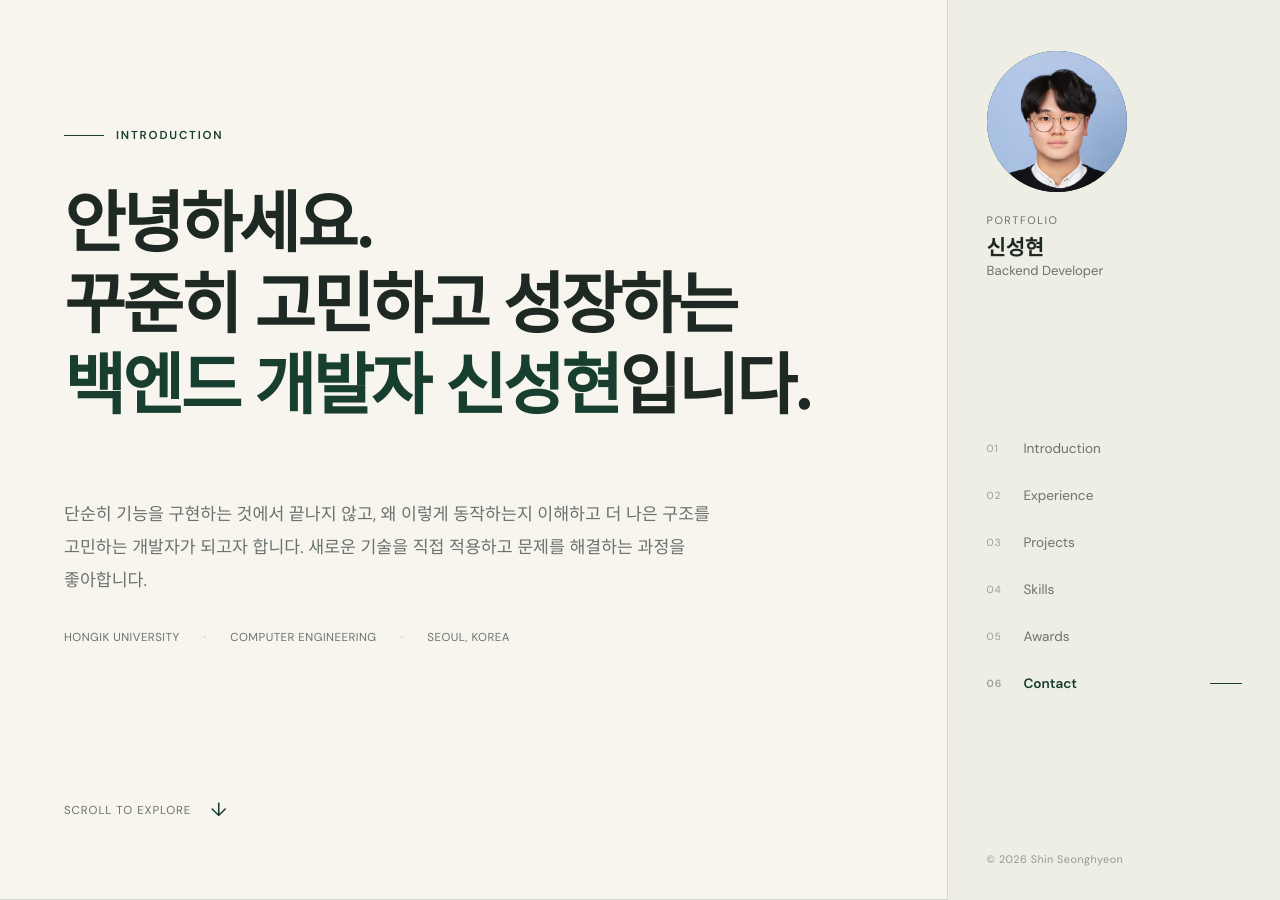
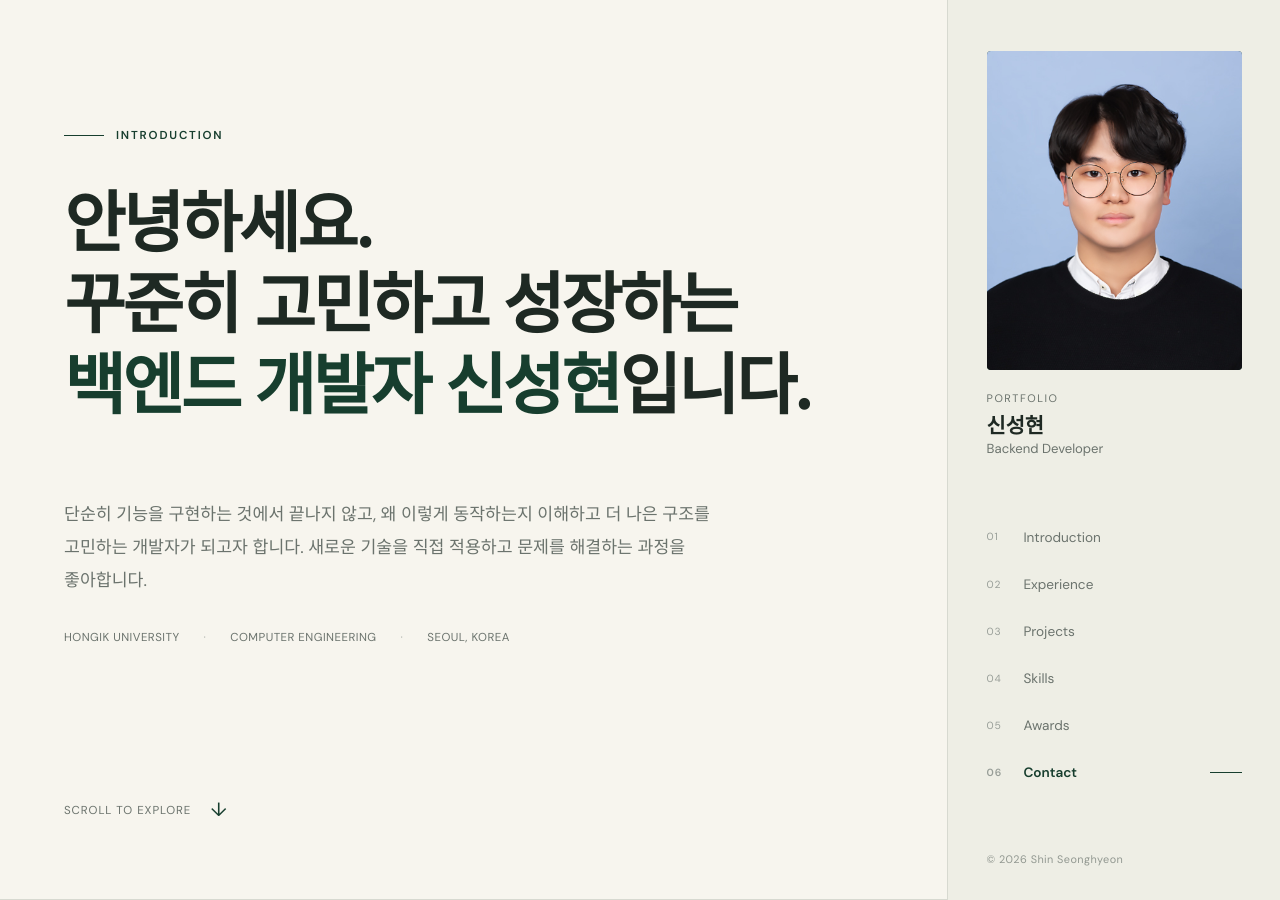
Before and after one commit to nemanic3/nemanic.github.io, a Jekyll site: the page built from index.html, in a window 1280 px wide and 900 px high. Built offline with Jekyll 4.4.1, drawn with Linux system fonts in a browser that asks for light colours.

Commit message:
Enlarge profile and enforce project rows

```diff
--- a/_config.yml
+++ b/_config.yml
@@ -9,6 +9,7 @@
 blog_url: "https://velog.io/@nemanic/posts"
 email: "shinsung2002@gmail.com"
 profile_image: "/assets/images/profile.jpg"
+asset_version: "20260728-2"
 
 exclude:
   - Gemfile
--- a/_layouts/default.html
+++ b/_layouts/default.html
@@ -6,7 +6,7 @@
     <meta name="theme-color" content="#173e2e">
     <meta name="description" content="{{ page.description | default: site.description | escape }}">
     <title>{% if page.title %}{{ page.title }} · {% endif %}{{ site.title }}</title>
-    <link rel="stylesheet" href="{{ '/assets/css/style.css' | relative_url }}">
+    <link rel="stylesheet" href="{{ '/assets/css/style.css' | relative_url }}?v={{ site.asset_version }}">
     <script src="{{ '/assets/js/main.js' | relative_url }}" defer></script>
   </head>
   <body>
--- a/assets/css/style.css
+++ b/assets/css/style.css
@@ -57,6 +57,7 @@
   width: var(--sidebar-width);
   height: 100vh;
   padding: clamp(2rem, 4vw, 4.5rem) clamp(1.5rem, 3vw, 3.5rem) 2rem;
+  overflow-y: auto;
   flex-direction: column;
   border-left: 1px solid var(--line);
   background: var(--surface);
@@ -71,12 +72,13 @@
 
 .profile__image {
   display: grid;
-  width: clamp(8rem, 11vw, 10rem);
-  height: clamp(8rem, 11vw, 10rem);
+  width: 100%;
+  height: auto;
+  aspect-ratio: 4 / 5;
   overflow: hidden;
   flex: 0 0 auto;
   place-items: center;
-  border-radius: 50%;
+  border-radius: .25rem;
   background: var(--accent);
   color: #fff;
   font-size: .9rem;
@@ -88,7 +90,7 @@
   width: 100%;
   height: 100%;
   object-fit: cover;
-  object-position: center 35%;
+  object-position: center top;
 }
 
 .profile__eyebrow, .profile__name, .profile__role { margin: 0; }
@@ -357,14 +359,18 @@
 }
 
 .project-grid {
+  display: flex;
+  width: 100%;
+  flex-direction: column;
   border-top: 1px solid var(--line);
 }
 
 .project-card {
   display: grid;
+  width: 100%;
   min-height: 23rem;
   padding: clamp(2rem, 4vw, 3.75rem) 0;
-  grid-template-columns: minmax(14rem, .8fr) minmax(0, 1.2fr);
+  grid-template-columns: minmax(13rem, .8fr) minmax(0, 1.2fr);
   gap: clamp(2rem, 5vw, 5rem);
   border-bottom: 1px solid var(--line);
 }
@@ -625,7 +631,7 @@
     border-left: 0;
   }
   .profile { padding-bottom: 1.4rem; align-items: flex-start; flex-direction: column; }
-  .profile__image { width: 7rem; height: 7rem; }
+  .profile__image { width: min(15rem, 70vw); height: auto; }
   .section-nav {
     margin: 0 calc(var(--page-padding) * -1);
     padding: 0 var(--page-padding);
@@ -651,7 +657,7 @@
   .section { min-height: auto; padding-top: 6rem; padding-bottom: 6rem; }
   .hero { min-height: calc(100vh - 9rem); padding-top: 5rem; }
   .hero h1 { font-size: clamp(2.25rem, 9.5vw, 4rem); }
-  .project-card { min-height: auto; grid-template-columns: 1fr; gap: 1.75rem; }
+  .project-card { min-height: auto; gap: clamp(1.5rem, 4vw, 3rem); }
   .project-card__visual { min-height: 16rem; }
   .activity-list li { grid-template-columns: 4.5rem minmax(0, 1fr); gap: 1.25rem; }
   .activity-list__type { display: none; }
@@ -667,6 +673,13 @@
   .activity-list li { grid-template-columns: 1fr; gap: .5rem; }
 }
 
+@media (max-width: 640px) {
+  .project-card {
+    grid-template-columns: 1fr;
+    gap: 1.75rem;
+  }
+}
+
 @media (prefers-reduced-motion: reduce) {
   html { scroll-behavior: auto; }
   *, *::before, *::after {
```
